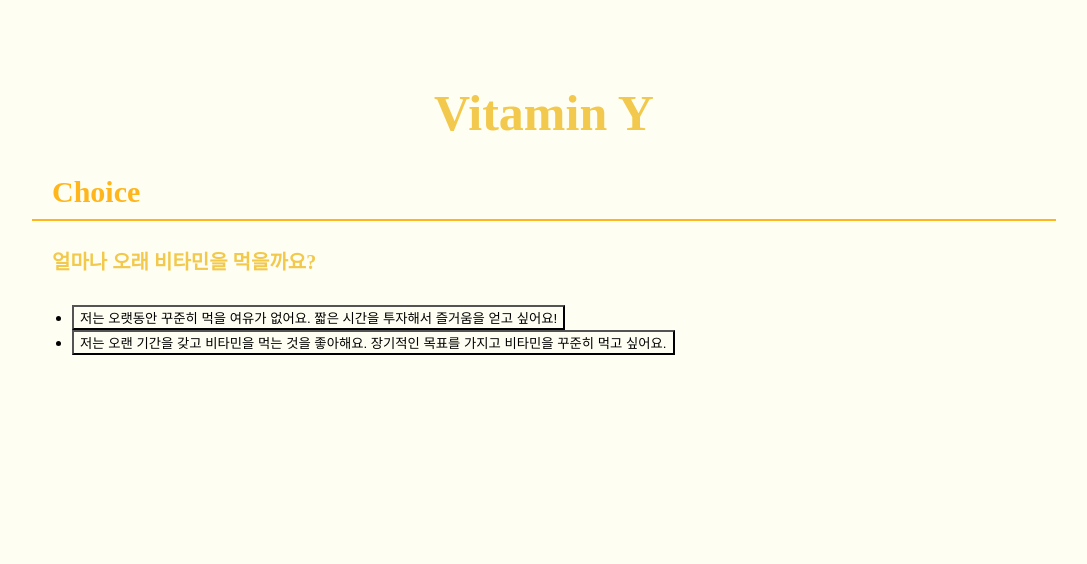
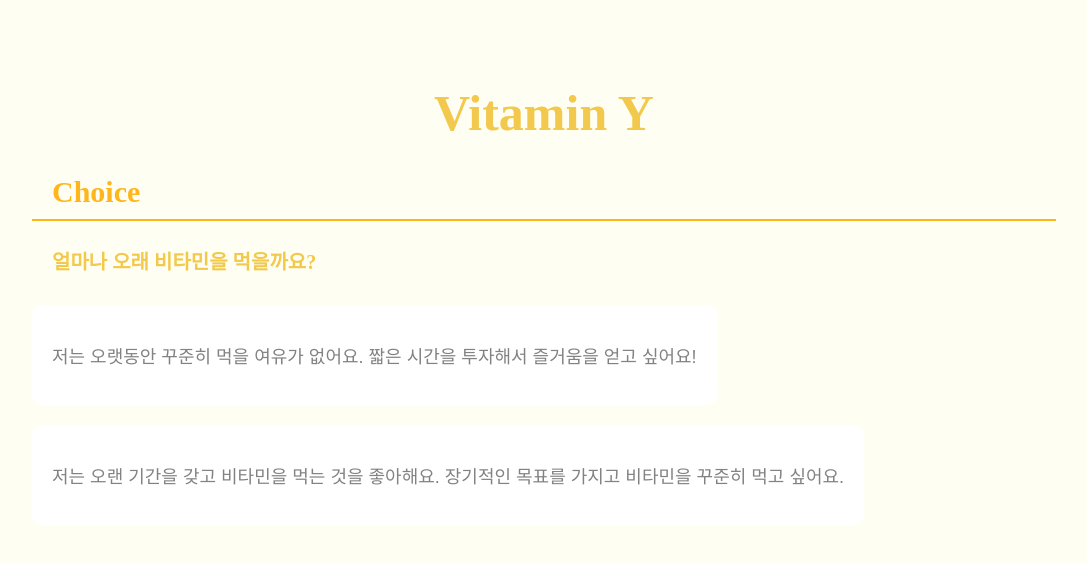
Before and after one commit to CodeSoom/project-react-3-Najeong-Kim, a React app: page /choice/1 in a window 1280 px wide. Shown: the top 564 px of the page, without its empty margins (96-1183 px from the left). Built offline with nearby package versions, Linux system fonts and the light colour scheme.

Commit message:
Choice 리스트,버튼 스타일 추가

```diff
--- a/src/ChoiceContainer.jsx
+++ b/src/ChoiceContainer.jsx
@@ -7,6 +7,9 @@ import { selectChoice } from './actions';
 import styled from '@emotion/styled';
 
 import Title from './styles/Title';
+import List from './styles/List';
+import Item from './styles/Item';
+import ChoiceButton from './styles/ChoiceButton';
 
 const Question = styled.h3({
   paddingLeft: '20px',
@@ -27,18 +30,18 @@ export default function ChoiceContainer({ question, choices, onChoiceClick }) {
     <div>
       <Title>Choice</Title>
       <Question>{question}</Question>
-      <ul>
+      <List>
         {choices.map((choice) => (
-          <li key={choice.choiceId}>
-            <button
+          <Item key={choice.choiceId}>
+            <ChoiceButton
               type="button"
               onClick={() => handleClick(choice.choiceId)}
             >
               {choice.choiceText}
-            </button>
-          </li>
+            </ChoiceButton>
+          </Item>
         ))}
-      </ul>
+      </List>
     </div>
   );
 }
--- /dev/null
+++ b/src/styles/ChoiceButton.jsx
@@ -0,0 +1,20 @@
+import styled from '@emotion/styled';
+
+const ChoiceButton = styled.button({
+  padding: '20px',
+  backgroundColor: 'white',
+  color: '#828282',
+  border: 'none',
+  fontSize: '18px',
+  textAlign: 'left',
+  height: '100px',
+  borderRadius: '10px',
+  '&:hover': {
+    boxShadow: '0px 0px 5px 1px rgba(0, 0, 0, 0.07)',
+  },
+  '&:focus': {
+    outline: 'none',
+  },
+})
+
+export default ChoiceButton;
--- /dev/null
+++ b/src/styles/Item.jsx
@@ -0,0 +1,7 @@
+import styled from '@emotion/styled';
+
+const Item = styled.li({
+  paddingBottom: '20px',
+})
+
+export default Item;
--- /dev/null
+++ b/src/styles/List.jsx
@@ -0,0 +1,9 @@
+import styled from '@emotion/styled';
+
+const List = styled.ul({
+  listStyle: 'none',
+  margin: '0',
+  padding: '0',
+})
+
+export default List;
```
